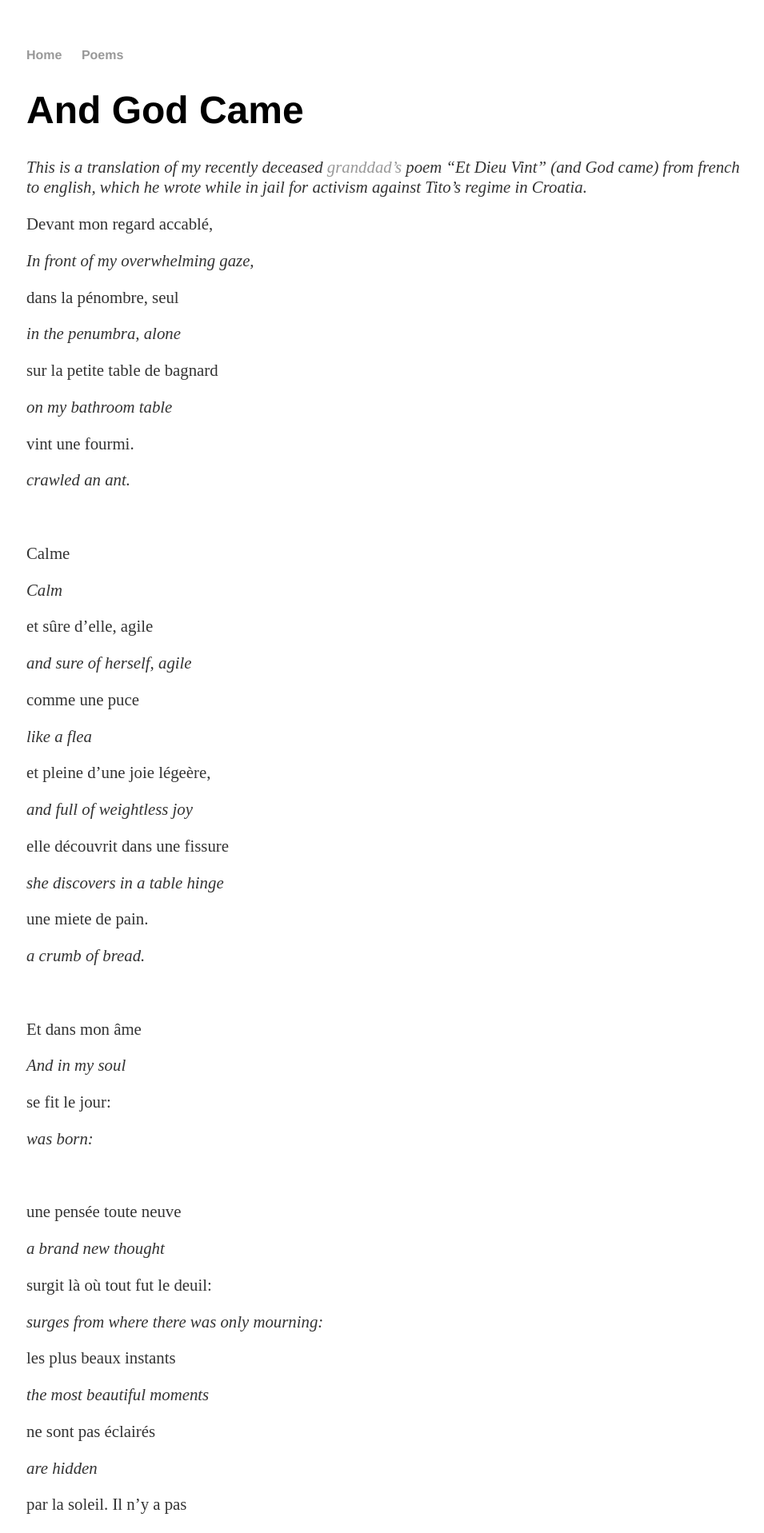
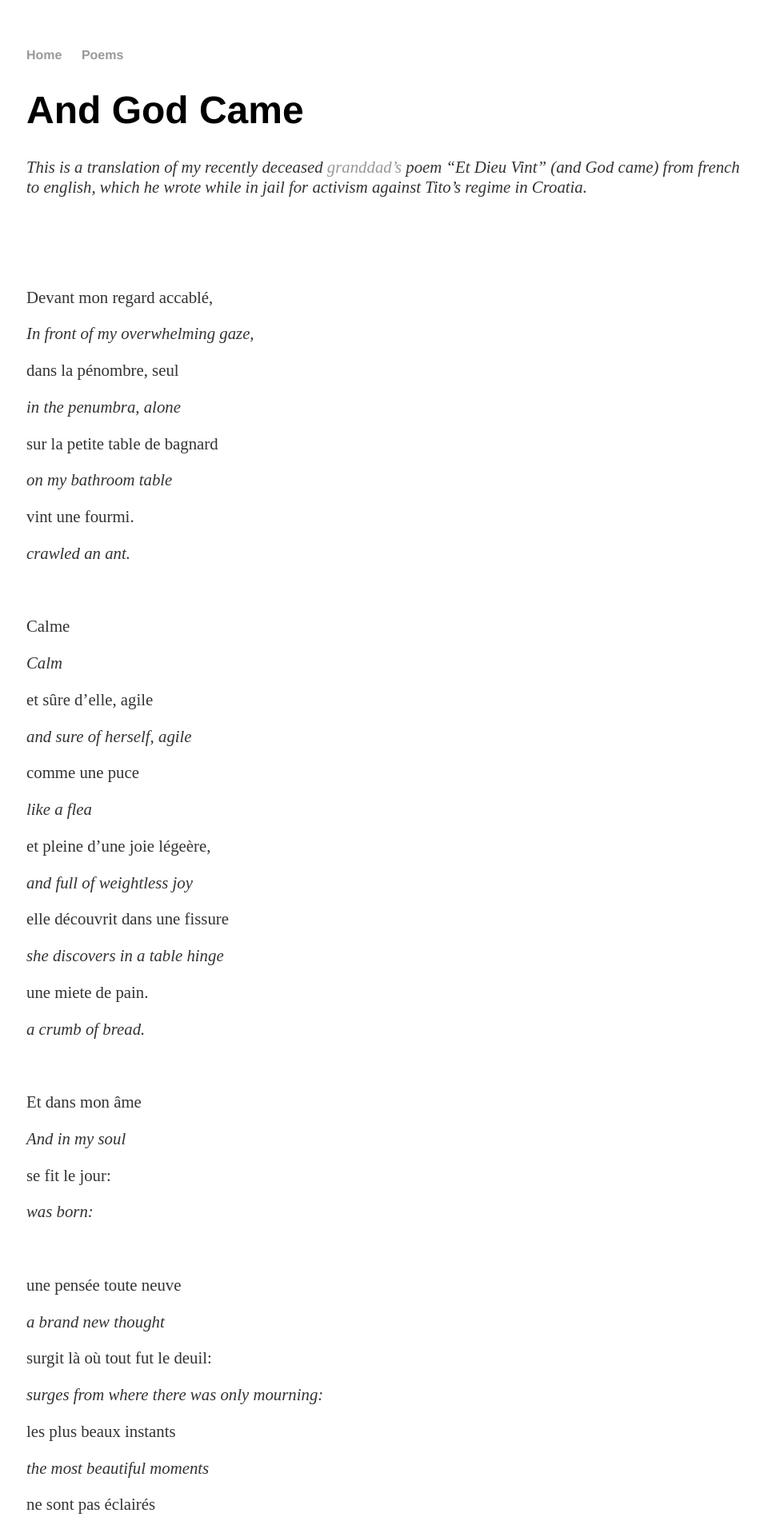
Before and after one commit to ftripier/ftripier.github.io, a Jekyll site: the page built from _posts/2020-03-11-and-god-came.markdown, in a window 1280 px wide. Shown: the top 1917 px of the page at 80% size, without its empty margins (159-1114 px from the left). Built offline with Jekyll 4.4.1, drawn with Linux system fonts in a browser that asks for light colours; our own code applies the rules of GitHub Pages for plain Markdown files.

Commit message:
more spacing

```diff
--- a/_posts/2020-03-11-and-god-came.markdown
+++ b/_posts/2020-03-11-and-god-came.markdown
@@ -1,4 +1,8 @@
 _This is a translation of my recently deceased [granddad's](https://en.wikipedia.org/wiki/Mirko_Vidovi%C4%87) poem "Et Dieu Vint" (and God came) from french to english, which he wrote while in jail for activism against Tito's regime in Croatia._
+
+&nbsp;
+
+&nbsp;
 
 Devant mon regard accablé,
 
```
